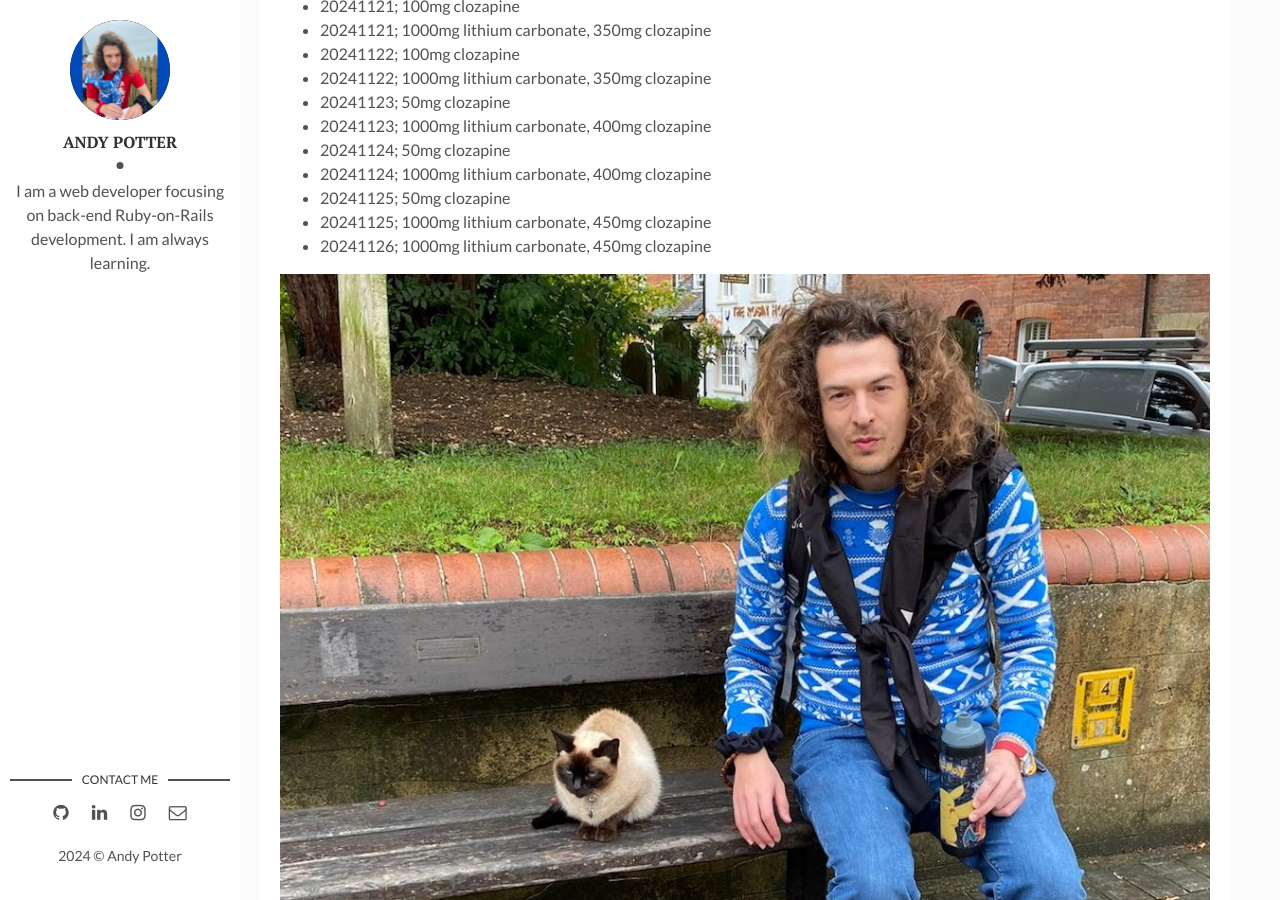
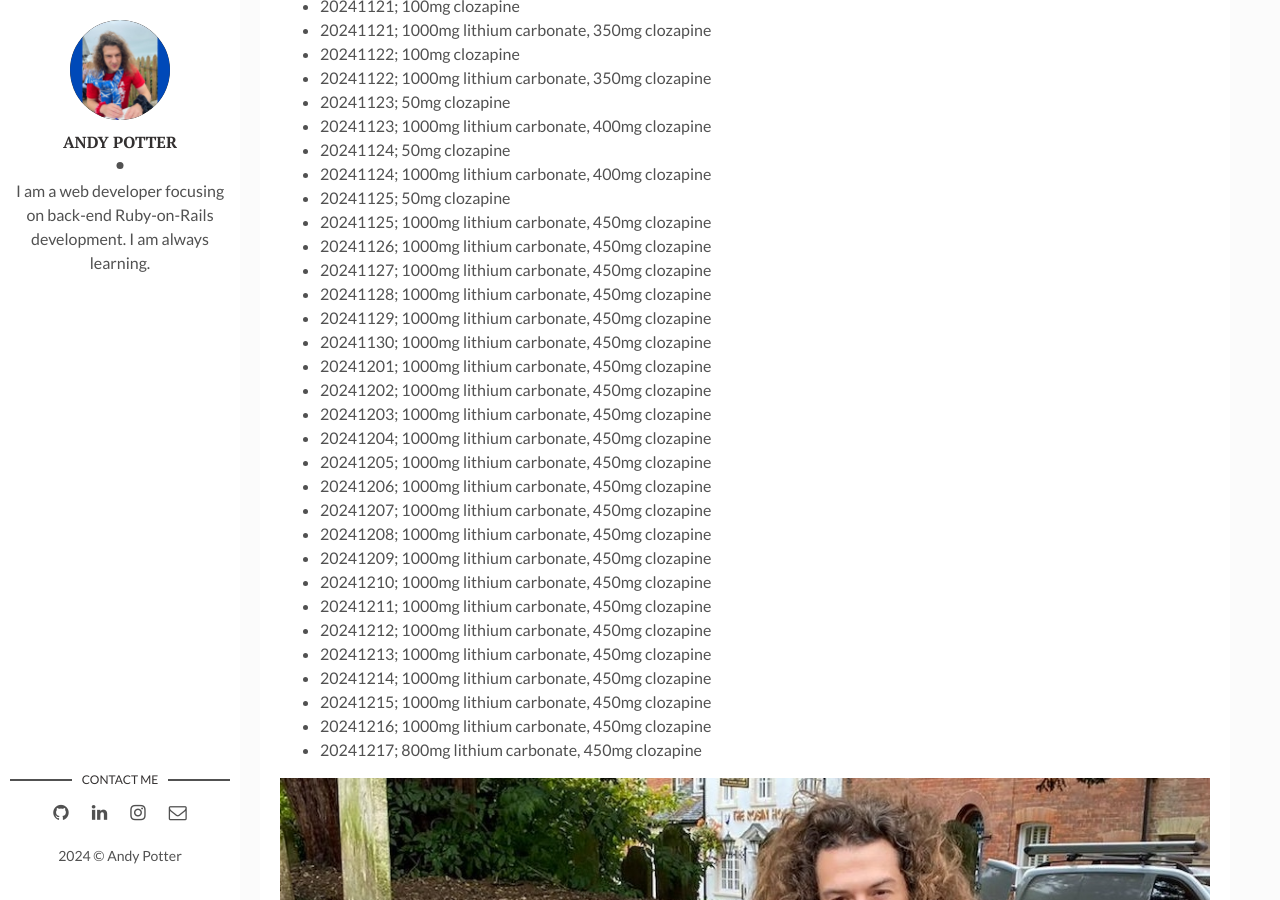
Before and after one commit to QALB-Boy/blog, a Jekyll site: the page built from _posts/2024-11-20-please-help.markdown, in a window 1280 px wide and 900 px high, scrolled down 1350 px. Built offline with Jekyll 4.4.1, drawn with Linux system fonts in a browser that asks for light colours.

Commit message:
Update pharma

```diff
--- a/_posts/2024-11-20-please-help.markdown
+++ b/_posts/2024-11-20-please-help.markdown
@@ -47,5 +47,26 @@ The medications make me too sleepy and heavily drugged up for any normal kind of
 * 20241125; 50mg clozapine
 * 20241125; 1000mg lithium carbonate, 450mg clozapine
 * 20241126; 1000mg lithium carbonate, 450mg clozapine
+* 20241127; 1000mg lithium carbonate, 450mg clozapine
+* 20241128; 1000mg lithium carbonate, 450mg clozapine
+* 20241129; 1000mg lithium carbonate, 450mg clozapine
+* 20241130; 1000mg lithium carbonate, 450mg clozapine
+* 20241201; 1000mg lithium carbonate, 450mg clozapine
+* 20241202; 1000mg lithium carbonate, 450mg clozapine
+* 20241203; 1000mg lithium carbonate, 450mg clozapine
+* 20241204; 1000mg lithium carbonate, 450mg clozapine
+* 20241205; 1000mg lithium carbonate, 450mg clozapine
+* 20241206; 1000mg lithium carbonate, 450mg clozapine
+* 20241207; 1000mg lithium carbonate, 450mg clozapine
+* 20241208; 1000mg lithium carbonate, 450mg clozapine
+* 20241209; 1000mg lithium carbonate, 450mg clozapine
+* 20241210; 1000mg lithium carbonate, 450mg clozapine
+* 20241211; 1000mg lithium carbonate, 450mg clozapine
+* 20241212; 1000mg lithium carbonate, 450mg clozapine
+* 20241213; 1000mg lithium carbonate, 450mg clozapine
+* 20241214; 1000mg lithium carbonate, 450mg clozapine
+* 20241215; 1000mg lithium carbonate, 450mg clozapine
+* 20241216; 1000mg lithium carbonate, 450mg clozapine
+* 20241217; 800mg lithium carbonate, 450mg clozapine
 
 ![Moi]({{site.baseurl}}/assets/img/Moi.jpg)
```
